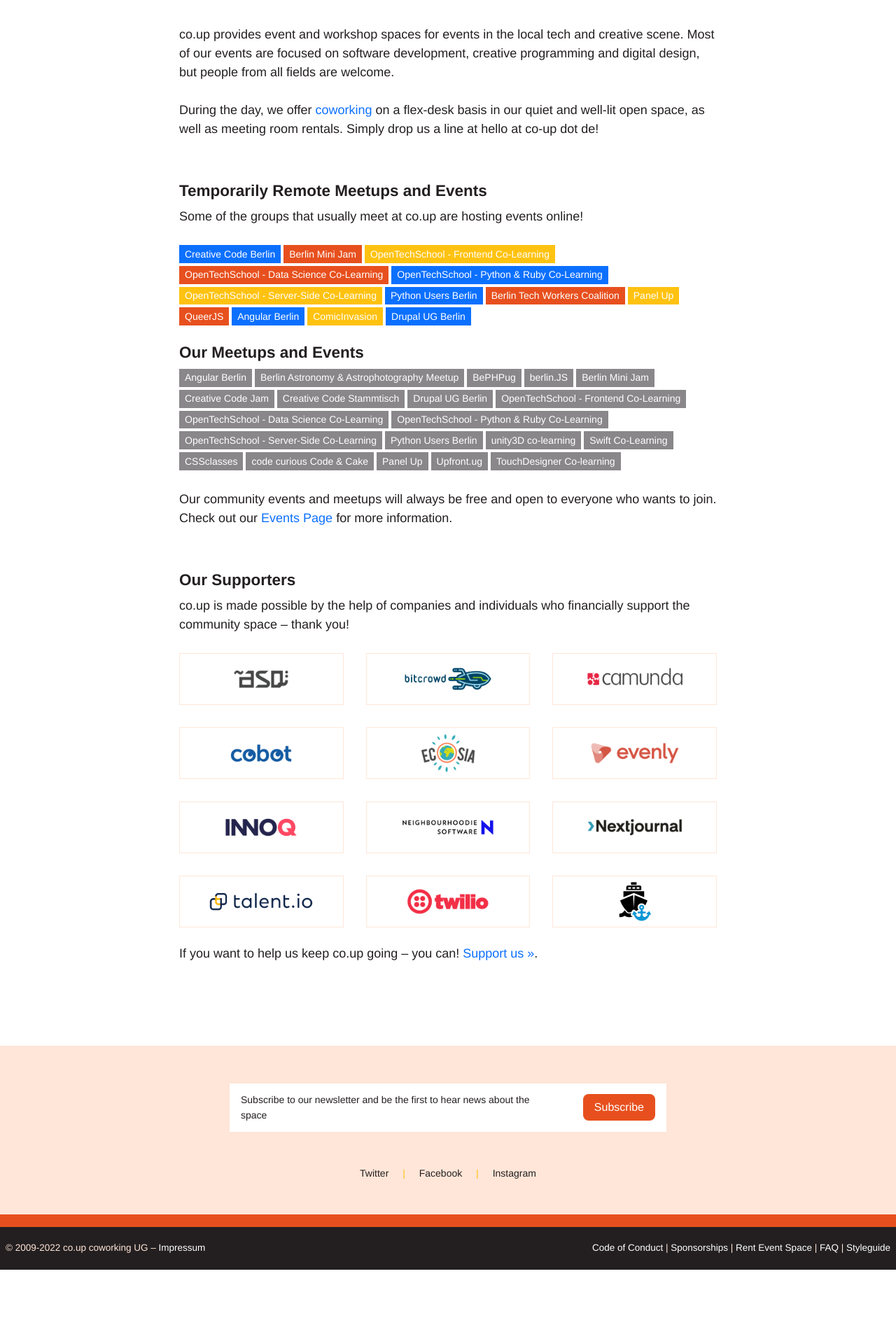
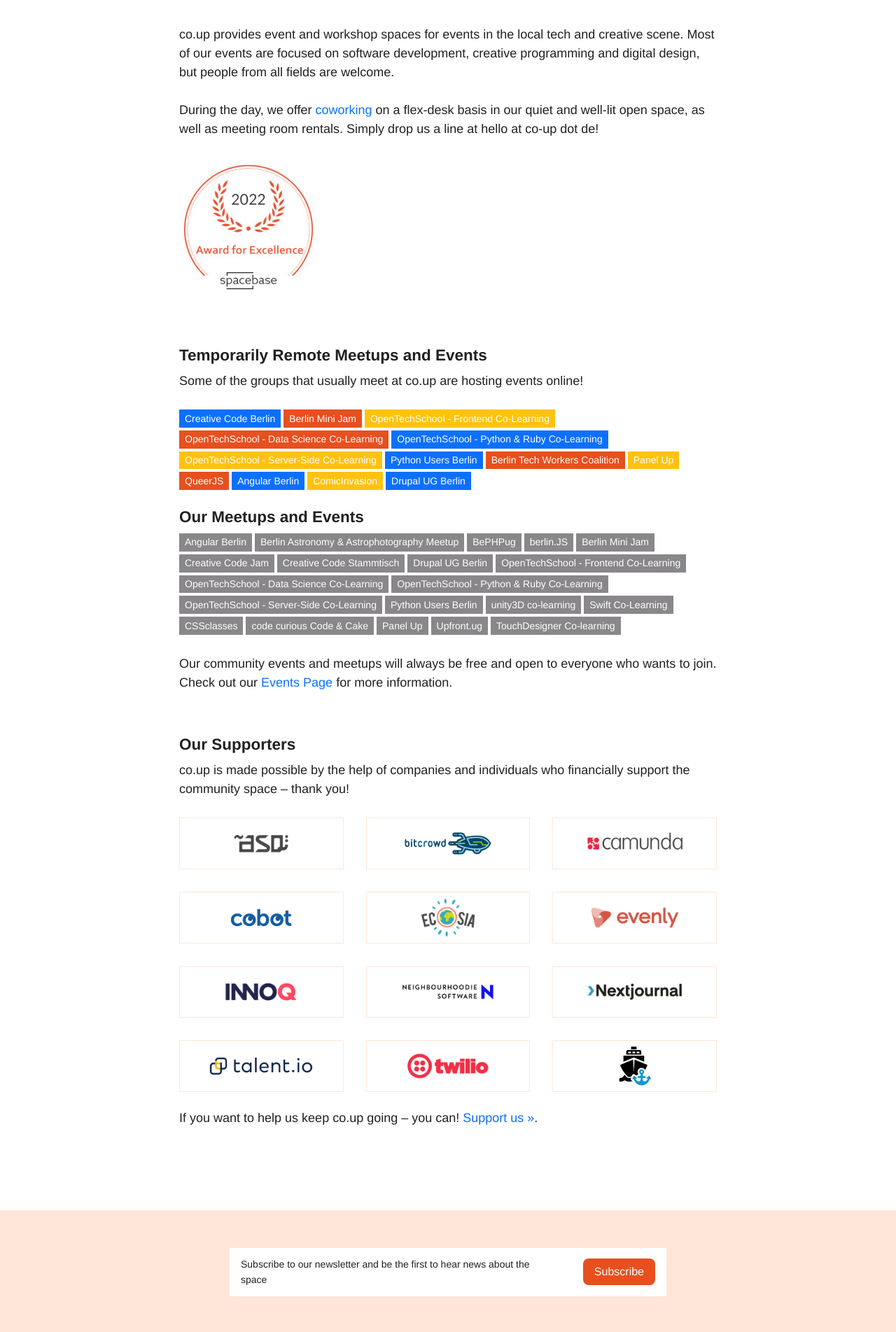
Before and after one commit to co-up/co-up.de, a Jekyll site: the page built from index.html, in a window 1280 px wide. Shown: the part 696-2599 px from the top of the page at 70% size. Built offline with Jekyll 4.4.1, drawn with Linux system fonts in a browser that asks for light colours; before the commit the page ends 2510 px from its top, so only the background shows below that.

Commit message:
added spacebase badge

```diff
--- a/index.html
+++ b/index.html
@@ -23,6 +23,7 @@
   <p>
     During the day, we offer <a href="/coworking">coworking</a> on a flex-desk basis in our quiet and well-lit open space, as well as meeting room rentals. Simply drop us a line at hello at co-up dot de!
   </p>
+  <a href="https://www.spacebase.com/en/berlin/coworking-space/"><img src="/photos/Badge_Award_for_Excellence 200px.jpg" alt="Coworking Space Berlin" width="200" align="middle"></a>
 </section>
 
 <section class="support-section">
```
